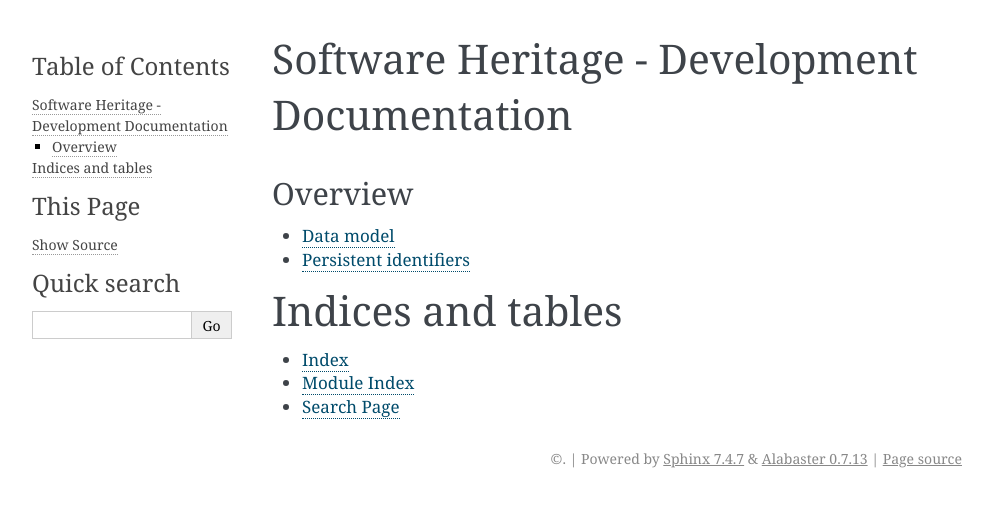
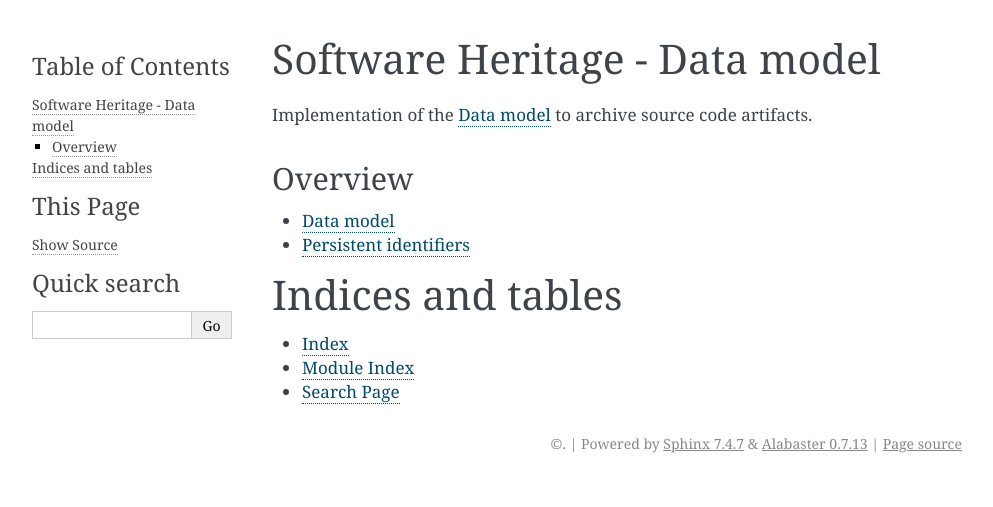
Before and after one commit to SoftwareHeritage/swh-model, a Sphinx documentation site: the page built from docs/index.rst, in a window 1280 px wide. Shown: the top 507 px of the page, without its empty margins (148-1141 px from the left). Built offline with Sphinx 7.4.7, drawn with Linux system fonts in a browser that asks for light colours.

Commit message:
docs: add title and brief module description

```diff
--- a/docs/index.rst
+++ b/docs/index.rst
@@ -1,7 +1,10 @@
 .. _swh-model:
 
-Software Heritage - Development Documentation
-=============================================
+Software Heritage - Data model
+==============================
+
+Implementation of the :ref:`data-model` to archive source code artifacts.
+
 
 .. toctree::
    :maxdepth: 2
```
